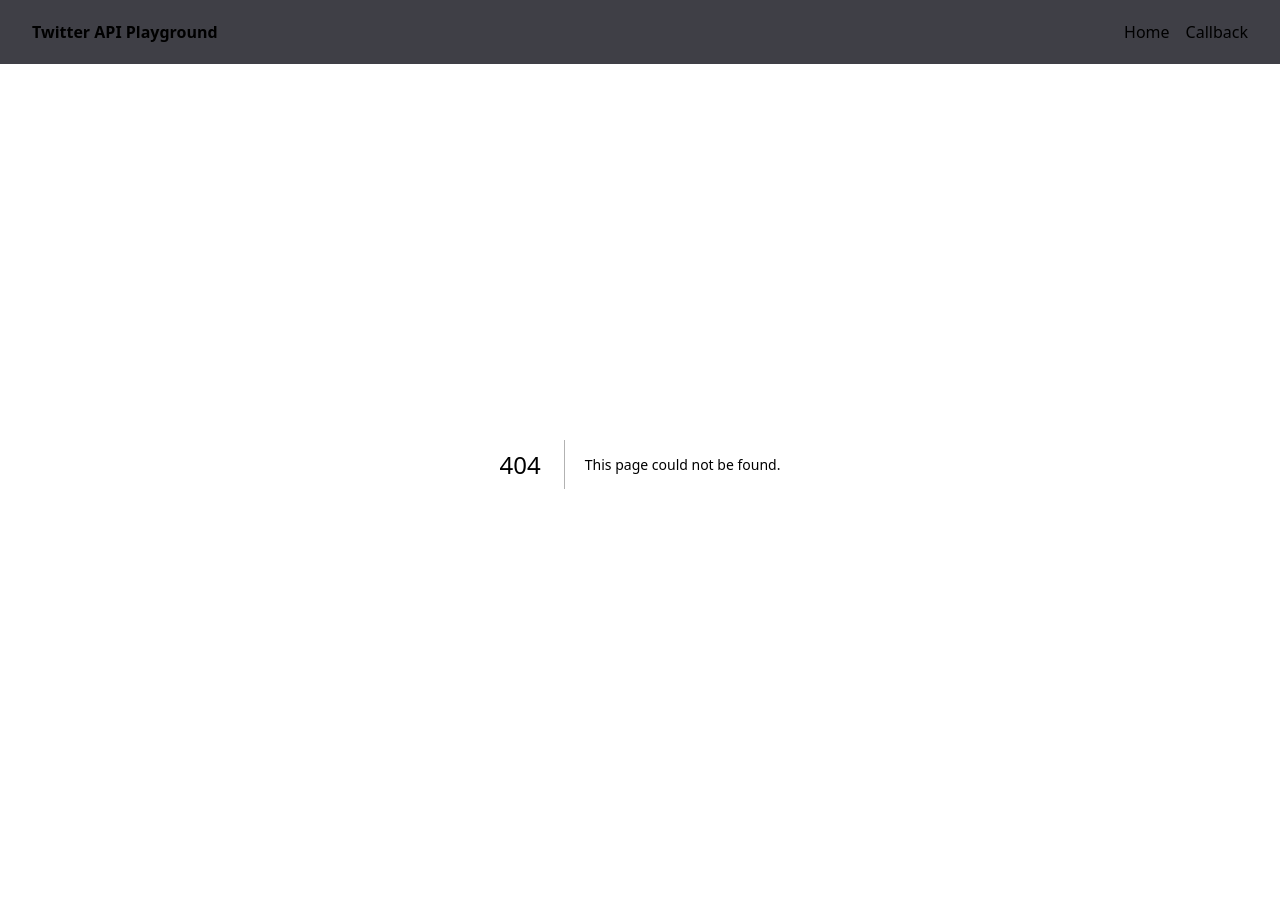
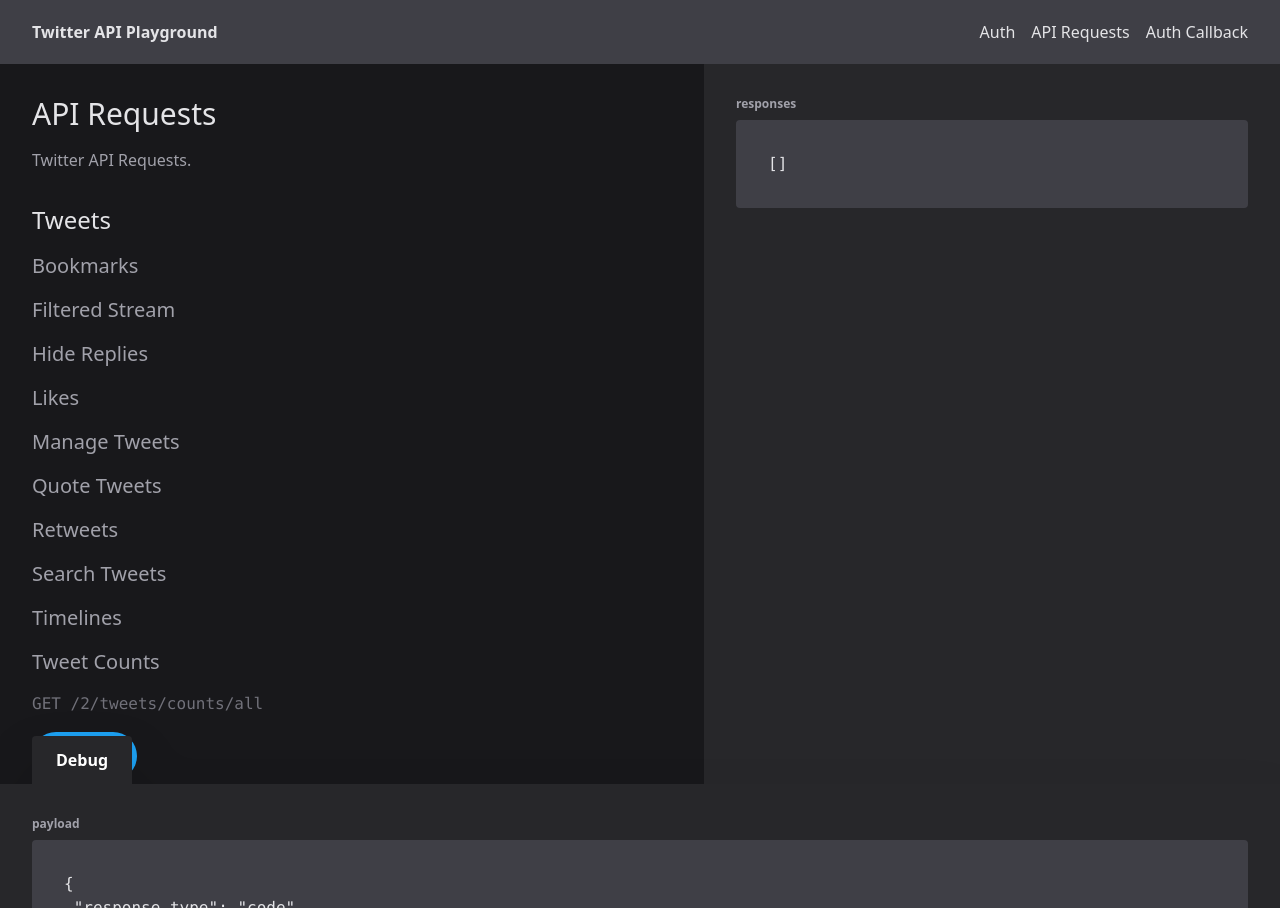
Before and after one commit to codingwithmanny/twitter-api-playground, a Next.js app: page /requests in a window 1280 px wide. Before the commit this address had no page. Before the commit the page ends 864 px from the top, so only its background shows below. Built offline with nearby package versions, Linux system fonts and the light colour scheme.

Commit message:
feat: 🎸 Provider + Requests
Added app wide provider and new requests page

```diff
--- /dev/null
+++ b/components/Debug/index.tsx
@@ -0,0 +1,40 @@
+// Imports
+// ========================================================
+import { useEffect, useState } from 'react';
+import { useAuth } from '../Providers/Auth';
+
+// Component
+// ========================================================
+export default function Debug() {
+    const [storage, setStorage] = useState({
+        payload: {},
+        response: {}
+    });
+    const [isOpen, setIsOpen] = useState(false);
+    const auth = useAuth();
+
+    // Hooks
+    useEffect(() => {
+        setStorage({
+            payload: auth.params,
+            response: JSON.parse(auth.response || '{}')
+        })
+    }, [auth?.params, auth?.response]);
+
+    // Render
+    return <div className={`fixed ${isOpen ? 'bottom-0' : 'bottom-[-20rem]'} block left-0 right-0 h-full max-h-96 drop-shadow-2xl`}>
+        <button onClick={() => setIsOpen(!isOpen)} className="rounded rounded-bl-none rounded-br-none bg-zinc-800 left-8 absolute">Debug</button>
+        <div className="block absolute bg-zinc-800 top-12 bottom-0 left-0 right-0 overflow-scroll">
+            <div className="p-8">
+                <div className="mb-8">
+                    <label>payload</label>
+                    <pre><code>{JSON.stringify(storage?.payload, null, ' ')}</code></pre>
+                </div>
+                <div className="mb-8">
+                    <label>response</label>
+                    <pre><code>{JSON.stringify(storage?.response, null, ' ')}</code></pre>
+                </div>
+            </div>
+        </div>
+    </div>
+};
--- a/components/Nav/index.tsx
+++ b/components/Nav/index.tsx
@@ -9,8 +9,9 @@
         <span className="font-semibold">Twitter API Playground</span>
 
         <ul className="flex gap-4">
-            <li><Link href="/">Home</Link></li>
-            <li><Link href="/callback">Callback</Link></li>
+            <li><Link href="/">Auth</Link></li>
+            <li><Link href="/requests">API Requests</Link></li>
+            <li><Link href="/callback">Auth Callback</Link></li>
         </ul>
     </nav>
 };
--- /dev/null
+++ b/components/Providers/Auth/index.tsx
@@ -0,0 +1,85 @@
+// Imports
+// ========================================================
+import { createContext, useContext, useEffect, useState } from "react";
+
+// Constants
+// ========================================================
+/**
+ *
+ */
+const LS_RESPONSE_KEY = "TAP_RESPONSE";
+
+const defaultParams: {
+    response_type: 'code' | 'refresh_token';
+    client_id: string;
+    state: string;
+    scope: Array<{ name: string; description: string}>,
+    redirect_uri: string;
+    code_challenge: string;
+    code_challenge_method: 'S256' | 'plaintext',
+  } = {
+    response_type: 'code',
+    client_id: '',
+    state: 'state',
+    scope: [],
+    redirect_uri: '',
+    code_challenge: '',
+    code_challenge_method: 'S256',
+  };
+
+
+const init = {
+    response: '',
+    code: '',
+    state: '',
+    setAuth: (_payload: any) => {},
+    params: defaultParams,
+    isAuthenticated: false,
+}
+
+// Context Config
+// ========================================================
+const AuthContext = createContext({
+    response: '',
+    code: '',
+    state: '',
+    setAuth: (_payload: any) => {},
+    authReset: () => {},
+    params: defaultParams,
+    isAuthenticated: false,
+});
+
+// Provider
+// ========================================================
+export default function AuthProvider({ children }: { children: JSX.Element }) {
+    // State / Props
+    const [auth, setAuth] = useState({
+        response: '',
+        code: '',
+        state: '',
+        params: defaultParams,
+        isAuthenticated: false,
+    });
+
+    const authReset = () => {
+        setAuth(init);
+    };
+
+    // Hooks
+    useEffect(() => {
+        localStorage.setItem(LS_RESPONSE_KEY, JSON.stringify(auth.response));
+    }, [auth]);
+
+    // Return
+    return <AuthContext.Provider value={{ ...auth, authReset, setAuth }}>{children}</AuthContext.Provider>
+};
+
+// Hook
+// ========================================================
+export const useAuth = () => {
+    const auth = useContext(AuthContext);
+    if (!auth) {
+        throw new Error('Not wrapped with AuthProvider');
+    }
+    return auth;
+};
--- /dev/null
+++ b/components/Providers/index.tsx
@@ -0,0 +1,18 @@
+// Imports
+// ========================================================
+import { useEffect } from "react"
+import AuthProvider from "./Auth";
+
+// Component
+// ========================================================
+export default function Providers({ children }: { children: JSX.Element }) {
+    useEffect(() => {
+        console.log('Providers');
+    }, [])
+
+    return <>
+        <AuthProvider>
+            {children}
+        </AuthProvider>
+    </>
+};
--- a/pages/_app.tsx
+++ b/pages/_app.tsx
@@ -1,11 +1,21 @@
 // Imports
 // ========================================================
-import Nav from '@/components/Nav';
 import '@/styles/globals.css';
 import type { AppProps } from 'next/app';
+import Debug from '@/components/Debug';
+import Nav from '@/components/Nav';
+import Providers from '@/components/Providers';
 
 // Wrapper
 // ========================================================
 export default function App({ Component, pageProps }: AppProps) {
-  return <><Nav /><Component {...pageProps} /></>
+  return <>
+    <Providers>
+      <>
+        <Nav />
+        <Component {...pageProps} />
+        <Debug />
+      </>
+    </Providers>
+  </>
 };
--- a/pages/callback/index.tsx
+++ b/pages/callback/index.tsx
@@ -1,25 +1,53 @@
 // Imports
 // ========================================================
-import { useEffect, useState } from 'react';
+import { useAuth } from '@/components/Providers/Auth';
+import Head from 'next/head';
+import { useEffect } from 'react';
 
 // Page
 // ========================================================
 export default function Callback() {
     // State / Params
-    const [params, setParams] = useState('')
+    const auth = useAuth();
 
     // Effects
     useEffect(() => {
         const url = new URL(window.location.href);
-        const searchParams = new URLSearchParams(url.search).toString();
-        setParams(searchParams);
+        const searchParams = new URLSearchParams(url.search);
+        auth.setAuth({
+          code: searchParams.get('code') ?? '',
+          state: searchParams.get('state') ?? '',
+          response: searchParams.toString(),
+          isAuthenticated: searchParams.get('code') ? true : false
+        });
     }, [])
 
     // Render
     return <>
+        <Head>
+            <title>Callback - Twitter API Playground</title>
+            <meta name="description" content="Twitter API Playground" />
+            <meta name="viewport" content="width=device-width, initial-scale=1" />
+            <link rel="icon" href="/favicon.ico" />
+        </Head>
         <main className="p-8 w-full">
-          <h1 className="mb-4">Twitter API Playground Callback</h1>
-          <pre><code>{params}</code></pre>
+          <h1 className="mb-4">Callback</h1>
+          <p className="mb-4">Callback url which is redirected after the user has granted the application access.</p>
+
+          <div className="mb-8">
+            <label>response</label>
+            <pre><code>{auth.response}</code></pre>
+          </div>
+
+          <div className="mb-8">
+            <label>state</label>
+            <input type="text" readOnly value={auth.state} />
+          </div>
+
+          <div className="mb-8">
+            <label>code</label>
+            <input type="text" readOnly value={auth.code} />
+          </div>
         </main>
     </>
 };
--- a/pages/index.tsx
+++ b/pages/index.tsx
@@ -3,6 +3,7 @@
 import Head from 'next/head';
 import { useEffect, useState } from 'react';
 import { encode as base64encode } from "base64-arraybuffer";
+import { useAuth } from '@/components/Providers/Auth';
 
 // Helpers
 // ========================================================
@@ -24,15 +25,12 @@
   return random.slice(0, count);
 };
 
-// Config
-// ========================================================
-
 // Constants
 // ========================================================
 /**
  *
  */
-const LS_KEY = "TAP";
+const LS_REQUEST_KEY = "TAP_REQUEST";
 
 /**
  *
@@ -140,6 +138,7 @@
   const [params, setParams] = useState(defaultParams);
   const [searchScope, setSearchScope] = useState('');
   const [isLoaded, setIsLoaded] = useState(false);
+  const { setAuth, authReset, isAuthenticated } = useAuth();
 
   // Functions
   const onClickSignInWithTwitter = () => {
@@ -162,8 +161,12 @@
   // Hooks
   useEffect(() => {
     const init = async () => {
-      const existingParams = localStorage.getItem(LS_KEY);
-      setParams(JSON.parse(existingParams || JSON.stringify(defaultParams)));
+      const existingParams = JSON.parse(localStorage.getItem(LS_REQUEST_KEY) ||  JSON.stringify(defaultParams));
+      console.log({ existingParams });
+      if (!existingParams?.redirect_uri) {
+        existingParams.redirect_uri = `${window.location.origin}/callback`;
+      }
+      setParams(existingParams);
       setIsLoaded(true);
 
       const randString = randomStringGenerator(128);
@@ -182,8 +185,9 @@
   // Hooks
   useEffect(() => {
     if (!isLoaded) return;
-    console.log({ LS_KEY, params });
-    localStorage.setItem(LS_KEY, JSON.stringify(params));
+    setAuth((a: any) => ({ ...a, params }));
+    console.log({ LS_REQUEST_KEY, params });
+    localStorage.setItem(LS_REQUEST_KEY, JSON.stringify(params));
     // eslint-disable-next-line
   }, [params]);
 
@@ -191,14 +195,17 @@
     <>
       <Head>
         <title>Twitter API Playground</title>
-        <meta name="description" content="Generated by create next app" />
+        <meta name="description" content="Twitter API Playground" />
         <meta name="viewport" content="width=device-width, initial-scale=1" />
         <link rel="icon" href="/favicon.ico" />
       </Head>
       <div className="flex absolute top-[64px] bottom-0 left-0 right-0">
         <main className="p-8 w-full">
-          <h1 className="mb-4">Twitter API Playground</h1>
-          <button onClick={onClickSignInWithTwitter}>Sign in with Twitter</button>
+          <h1 className="mb-4">Authentication</h1>
+          <p className="mb-4">Creating a PKCE (Proof Key for Code Exchange) with Twitter API 2.0.</p>
+          {!isAuthenticated
+            ? <button onClick={onClickSignInWithTwitter}>Sign in with Twitter</button>
+            : <button onClick={() => authReset()}>Sign Out</button>}
         </main>
         <aside className="bg-zinc-800 w-full max-w-xl p-8 absolute top-0 bottom-0 right-0 overflow-scroll">
           <div className="mb-8">
--- /dev/null
+++ b/pages/requests/index.tsx
@@ -0,0 +1,87 @@
+// Imports
+// ========================================================
+import { useAuth } from '@/components/Providers/Auth';
+import Head from 'next/head';
+import { useState } from 'react';
+
+// Page
+// ========================================================
+export default function Requests() {
+    // State / Params
+    const [requests, setRequests] = useState<any[]>([]);
+    const auth = useAuth();
+
+    // Render
+    return <>
+        <Head>
+            <title>Callback - Twitter API Playground</title>
+            <meta name="description" content="Twitter API Playground" />
+            <meta name="viewport" content="width=device-width, initial-scale=1" />
+            <link rel="icon" href="/favicon.ico" />
+        </Head>
+        <div className="flex absolute top-[64px] bottom-0 left-0 right-0">
+            <main className="p-8 w-full">
+                <h1 className="mb-4">API Requests</h1>
+                <p className="mb-8">Twitter API Requests.</p>
+
+                <h2>Tweets</h2>
+
+                <h3>Bookmarks</h3>
+
+                <h3>Filtered Stream</h3>
+
+                <h3>Hide Replies</h3>
+
+                <h3>Likes</h3>
+
+                <h3>Manage Tweets</h3>
+
+                <h3>Quote Tweets</h3>
+
+                <h3>Retweets</h3>
+
+                <h3>Search Tweets</h3>
+
+                <h3>Timelines</h3>
+
+                <h3>Tweet Counts</h3>
+
+                <h4>GET /2/tweets/counts/all</h4>
+
+                <form onSubmit={async () => {
+                    const request = `https://api.twitter.com/2/tweets/counts/all`;
+                    try {
+                        const response = await fetch(request, {
+                            method: 'GET',
+                            headers: {
+                                'Content-Type': 'application/json',
+                                'Authorization': `Bearer ${auth.code}`
+                            },
+                        });
+                        const json = await response.json();
+
+                        setRequests((reqs => [...reqs, { request, response: json }]));
+                    } catch (error: any) {
+                        setRequests((reqs => [...reqs, { request, response: error?.message ?? 'Unknown error.' }]));
+                    }
+                }}>
+                    <div className="mb-4">
+                        <button type="submit">Submit</button>
+                    </div>
+                </form>
+
+                <h4>GET /2/tweets/counts/recent</h4>
+
+                <h3>Tweet Lookup</h3>
+
+                <h3>Volume Streams</h3>
+            </main>
+            <aside className="bg-zinc-800 w-full max-w-xl p-8 absolute top-0 bottom-0 right-0 overflow-scroll">
+                <div className="mb-8">
+                    <label>responses</label>
+                    <pre><code>{JSON.stringify(requests, null, ' ')}</code></pre>
+                </div>
+            </aside>
+        </div>
+    </>
+};
--- a/styles/globals.css
+++ b/styles/globals.css
@@ -7,12 +7,25 @@
     @apply bg-zinc-900 text-zinc-200;
   }
   h1 {
-    @apply text-3xl;
+    @apply text-3xl mb-4;
+  }
+  h2 {
+    @apply text-2xl text-zinc-200 mb-4;
+  }
+  h3 {
+    @apply text-xl text-zinc-400 mb-4;
+  }
+  h4 {
+    @apply text-zinc-500 font-mono mb-4;
+  }
+  p {
+    @apply text-zinc-400;
   }
   select {
     @apply h-12 rounded px-6;
   }
-  button {
+  button,
+  button[type="submit"] {
     @apply h-12 rounded-full px-6 bg-[#1DA1F2] text-white font-semibold;
   }
   label {
```
